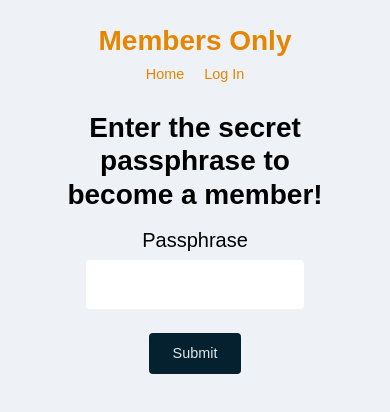
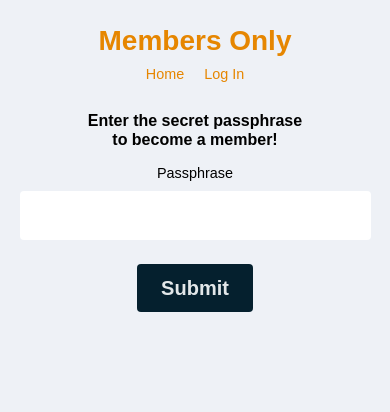
Before and after one commit to ulathincube/members-only-client, a React (Vite) app: page /verify in a window 390 px wide. Shown: the top 412 px of the page. Built offline with nearby package versions, Linux system fonts and the light colour scheme; no server answers; a web font is replaced by a local one.

Commit message:
Fix: add styling to SecretCode

```diff
--- a/src/pages/SecretCode.jsx
+++ b/src/pages/SecretCode.jsx
@@ -7,12 +7,14 @@ import Button from '../components/Button';
 import Header from '../components/Header';
 import Notification from '../components/Notification';
 import useNotification from '../hooks/useNotification';
+import useAuth from '../hooks/useAuth';
 
 function SecretCode() {
   const [passphrase, setPassphrase] = useState('');
   const navigate = useNavigate();
 
   const { onUpdateNotification } = useNotification();
+  const { user, onUserChange } = useAuth();
 
   const onSubmitHandler = async event => {
     event.preventDefault();
@@ -20,6 +22,8 @@ function SecretCode() {
 
     if (verified) {
       onUpdateNotification('You are now verified!');
+      const verifiedUser = { ...user, membership_status: 'verified' };
+      onUserChange(verifiedUser);
       navigate('/messages');
     } else {
       onUpdateNotification('Incorrect Password. Try again!');
@@ -39,7 +43,9 @@ function SecretCode() {
       />
       <form className={styles.form} onSubmit={onSubmitHandler}>
         <div className={styles.group}>
-          <label htmlFor='passphrase'>Passphrase</label>
+          <label className={styles.label} htmlFor='passphrase'>
+            Passphrase
+          </label>
           <input
             type='password'
             name='passphrase'
@@ -48,7 +54,7 @@ function SecretCode() {
             onChange={({ target }) => setPassphrase(target.value)}
           />
         </div>
-        <div>
+        <div className={styles.action}>
           <Button type='submit'>Submit</Button>
         </div>
       </form>
--- a/src/pages/SecretCode.module.css
+++ b/src/pages/SecretCode.module.css
@@ -3,6 +3,11 @@
   flex-direction: column;
   gap: 3rem;
   align-items: center;
+}
+
+.label {
+  font-size: 2rem;
+  font-weight: 500;
 }
 
 .group {
@@ -21,3 +26,35 @@ input {
 .center {
   text-align: center;
 }
+
+@media (max-width: 56.25em) {
+  .group {
+    min-width: 100%;
+  }
+
+  input {
+    padding: 2rem;
+    min-width: 100%;
+  }
+
+  .label {
+    font-size: 1.8rem;
+  }
+
+  .form {
+    min-width: 100%;
+  }
+
+  .center {
+    font-size: 2rem;
+    font-weight: 700;
+  }
+
+  .action {
+    button {
+      width: 100%;
+      font-size: 2.5rem;
+      font-weight: 700;
+    }
+  }
+}
```
